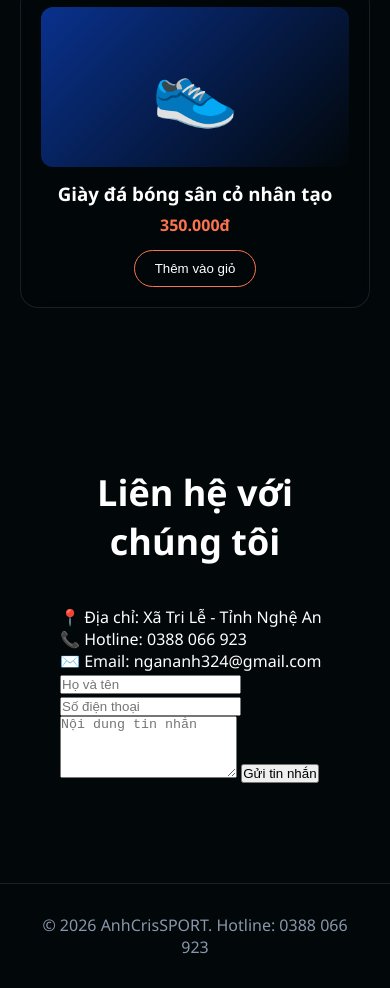
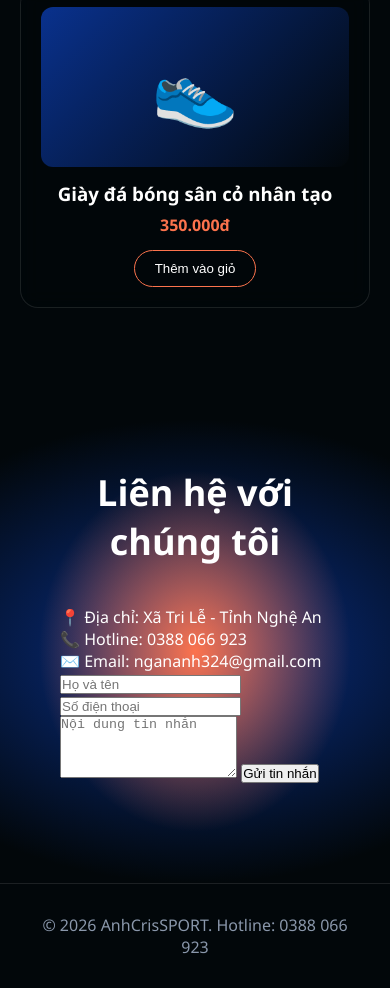
Before and after one commit to nganquocanh231/website_baitaplon_ky1, a plain HTML site: page index.html in a window 390 px wide. Shown: the part 4467-5455 px from the top of the page. Drawn offline with Linux system fonts and the light colour scheme.

Commit message:
nền 3 màu cho phần liên hệ

```diff
--- a/style.css
+++ b/style.css
@@ -67,6 +67,11 @@ footer { text-align: center; padding: 30px; color: #8a97ab; }
 footer { border-top: 1px solid rgba(255,255,255,0.1); }
 .contact { padding: 100px 60px; }
 .contact h2 { text-align: center; font-size: 36px; margin-bottom: 40px; }
+.contact {
+  background:
+    radial-gradient(ellipse 40% 35% at 50% 55%, #FC734D 0%, transparent 100%),
+    radial-gradient(ellipse 120% 60% at 50% 55%, #09318D 0%, #02070A 75%);
+}
 @media (max-width: 700px) {
   .header { padding: 14px 20px; }
   nav { display: none; }
```
